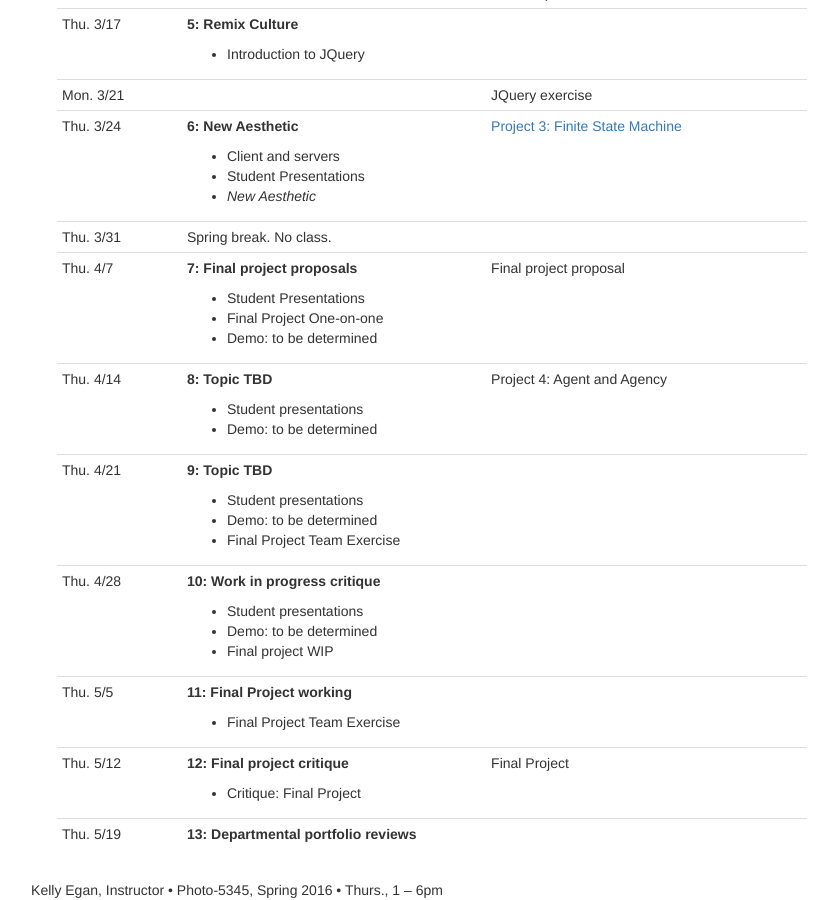
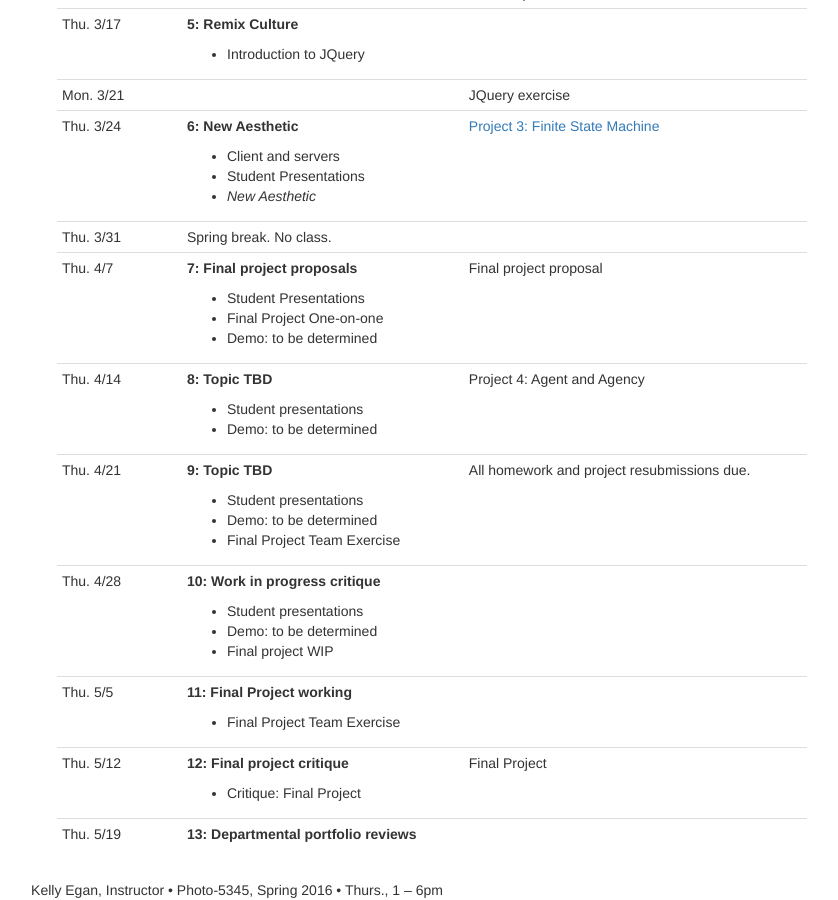
Before and after one commit to michelav/fa7-frameworks, a Jekyll site: the page built from schedule.html, in a window 1280 px wide and 900 px high, scrolled down 743 px. Shown: the whole window, without its empty margins (403-1241 px from the left). Built offline with Jekyll 4.4.1, drawn with Linux system fonts in a browser that asks for light colours.

Commit message:
Add due date for homework resubmission

```diff
--- a/schedule.html
+++ b/schedule.html
@@ -173,7 +173,7 @@ permalink: /schedule/
       <li>Final Project Team Exercise</li>
     </ul>
   </td>
-  <td class="due-cell"></td>
+  <td class="due-cell">All homework and project resubmissions due.</td>
 </tr>
 
 <tr>
```
